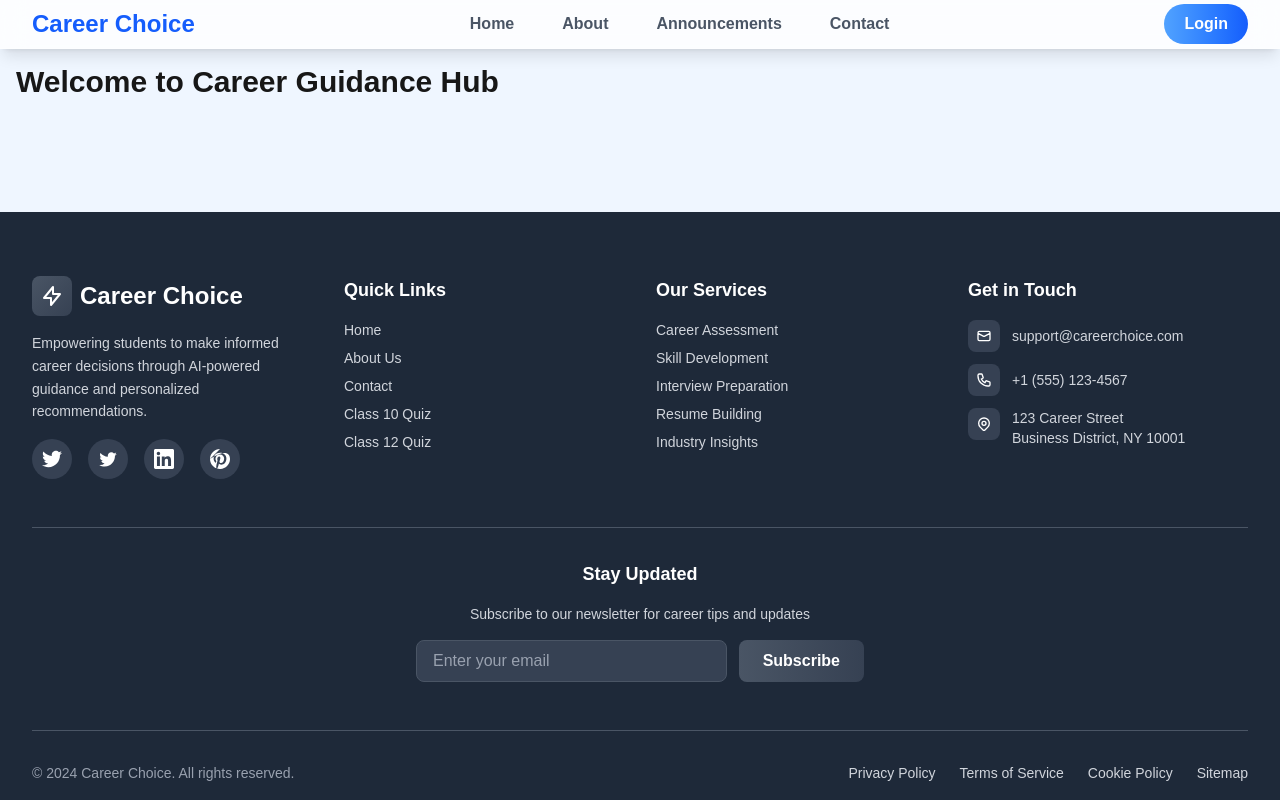
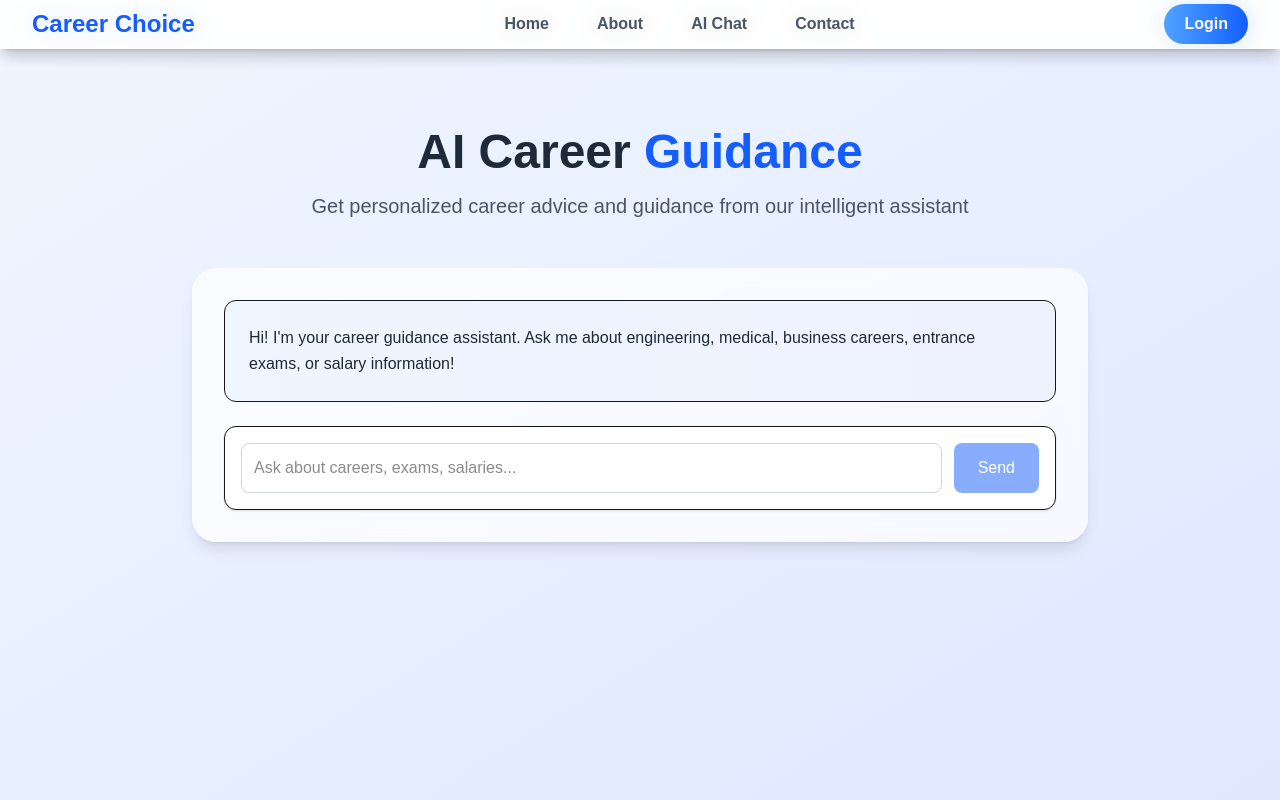
Before and after one commit to Gurkiratcodemaster/techtitans512, a Next.js app: page /chatbot in a window 1280 px wide. Shown: the top 800 px of the page. Built offline with nearby package versions, Linux system fonts and the light colour scheme.

Commit message:
adding chatbot

```diff
--- a/package.json
+++ b/package.json
@@ -9,8 +9,11 @@
     "lint": "eslint"
   },
   "dependencies": {
+    "@huggingface/inference": "^4.8.0",
     "@types/d3": "^7.4.3",
+    "axios": "^1.12.2",
     "d3": "^7.9.0",
+    "langchain": "^0.3.34",
     "next": "15.5.3",
     "react": "19.1.0",
     "react-dom": "19.1.0"
--- /dev/null
+++ b/src/app/api/chat/route.ts
@@ -0,0 +1,75 @@
+import { NextRequest, NextResponse } from "next/server";
+
+export async function POST(req: NextRequest) {
+  try {
+    console.log("API route called");
+
+    const body = await req.json();
+    console.log("Request body:", body);
+
+    const { question } = body as { question: string };
+
+    if (!question) {
+      console.log("No question provided");
+      return NextResponse.json({ answer: "No question provided" }, { status: 400 });
+    }
+
+    console.log("Processing question:", question);
+
+    // Career guidance responses based on common questions
+    const careerResponses: { [key: string]: string } = {
+      // Engineering questions
+      "engineering": "Engineering offers diverse paths like Computer Science, Mechanical, Electrical, and Civil Engineering. Consider your interests in technology, math, and problem-solving. Popular entrance exams include JEE Main and JEE Advanced.",
+
+      "computer science": "Computer Science is excellent for those interested in programming, AI, and technology. Career options include Software Developer, Data Scientist, Cybersecurity Specialist, and AI Engineer. Average salary ranges from 4-15 LPA for freshers.",
+
+      "data science": "Data Science combines statistics, programming, and domain knowledge. High demand field with roles in analytics, machine learning, and business intelligence. Requires skills in Python, R, SQL, and statistics.",
+
+      // Medical questions
+      "medical": "Medical field requires NEET qualification. Options include MBBS, BDS, BAMS, BHMS. Consider your interest in biology, helping others, and long study periods. Very rewarding but demanding career path.",
+
+      "doctor": "Becoming a doctor requires MBBS (5.5 years) followed by specialization. High responsibility, good income potential, and social respect. Consider if you can handle pressure and long working hours.",
+
+      // Business questions
+      "business": "Business careers include MBA, CA, CS, Marketing, Finance. Good communication skills and analytical thinking are important. Consider Commerce stream after 10th and prepare for relevant entrance exams.",
+
+      "mba": "MBA is great for leadership roles and higher salaries. Top colleges require CAT, XAT, or GMAT. Work experience before MBA can be beneficial. Specializations include Finance, Marketing, Operations, HR.",
+
+      // General guidance
+      "career choice": "Choose based on your interests, strengths, and market demand. Consider taking aptitude tests, talking to professionals, and researching salary trends. Don't just follow peer pressure.",
+
+      "salary": "Salary depends on field, skills, location, and company. Engineering/Tech: 3-12 LPA, Medical: 4-10 LPA, Business/Finance: 3-8 LPA for freshers. Focus on skills development for better opportunities.",
+
+      "entrance exams": "Major exams: JEE (Engineering), NEET (Medical), CAT (MBA), CLAT (Law), NATA (Architecture). Start preparation early, understand exam pattern, and practice regularly."
+    };
+
+    // Convert question to lowercase for matching
+    const lowerQuestion = question.toLowerCase();
+
+    // Find matching response
+    let answer = "I'm here to help with career guidance! You can ask me about:\n\n• Engineering careers and entrance exams\n• Medical field and NEET preparation\n• Business and MBA options\n• Salary expectations\n• Career choice guidance\n\nWhat specific career topic interests you?";
+
+    // Check for keywords in the question
+    for (const [keyword, response] of Object.entries(careerResponses)) {
+      if (lowerQuestion.includes(keyword)) {
+        answer = response;
+        break;
+      }
+    }
+
+    // Handle specific question types
+    if (lowerQuestion.includes("salary") || lowerQuestion.includes("pay") || lowerQuestion.includes("income")) {
+      answer = careerResponses["salary"];
+    } else if (lowerQuestion.includes("exam") || lowerQuestion.includes("entrance") || lowerQuestion.includes("test")) {
+      answer = careerResponses["entrance exams"];
+    } else if (lowerQuestion.includes("choose") || lowerQuestion.includes("which") || lowerQuestion.includes("best")) {
+      answer = careerResponses["career choice"];
+    }
+
+    console.log("Sending answer:", answer);
+    return NextResponse.json({ answer });
+  } catch (error: any) {
+    console.error("API Error:", error);
+    return NextResponse.json({ error: error.message }, { status: 500 });
+  }
+}
--- a/src/app/chatbot/page.tsx
+++ b/src/app/chatbot/page.tsx
@@ -1,10 +1,29 @@
+// /app/chatbot/page.tsx
+"use client";
+import { Navbar } from "@/components/navbar";
 import Chatbot from "@/components/chatbot";
 
-export default function Home() {
+export default function ChatbotPage() {
   return (
-    <div className="p-4">
-      <h1 className="text-3xl font-bold mb-4">Welcome to Career Guidance Hub</h1>
-      <Chatbot />
+    <div className="min-h-screen bg-gradient-to-br from-blue-50 to-indigo-100">
+      <Navbar />
+
+      <div className="pt-20 px-8">
+        <div className="max-w-4xl mx-auto">
+          <div className="text-center mb-12">
+            <h1 className="text-5xl font-bold text-gray-800 mb-4">
+              AI Career <span className="text-blue-600">Guidance</span>
+            </h1>
+            <p className="text-xl text-gray-600 max-w-3xl mx-auto">
+              Get personalized career advice and guidance from our intelligent assistant
+            </p>
+          </div>
+
+          <div className="bg-white/70 backdrop-blur-sm rounded-3xl p-8 shadow-lg">
+            <Chatbot />
+          </div>
+        </div>
+      </div>
     </div>
   );
 }
--- a/src/app/layout.tsx
+++ b/src/app/layout.tsx
@@ -1,7 +1,6 @@
 import type { Metadata } from "next";
 import "./globals.css";
 import ClientLayout from "@/components/ClientLayout";
-import Chatbot from "@/components/chatbot";
 
 export const metadata: Metadata = {
   title: "Career Choice",
@@ -18,8 +17,6 @@ export default function RootLayout({
       <body>
         {/* Delegate rendering of Navbar & children to ClientLayout */}
         <ClientLayout>{children}</ClientLayout>
-        <Chatbot />
-
       </body>
     </html>
   );
--- a/src/components/chatbot.tsx
+++ b/src/components/chatbot.tsx
@@ -1,44 +1,73 @@
 "use client";
-import { useEffect } from "react";
-
-declare global {
-  interface Window {
-    botpressWebChat?: any;
-  }
-}
+import { useState } from "react";
 
 export default function Chatbot() {
-  useEffect(() => {
-    const script1 = document.createElement("script");
-    script1.src = "https://cdn.botpress.cloud/webchat/v3.3/inject.js";
-    script1.async = true;
-    script1.onload = () => {
-      const script2 = document.createElement("script");
-      script2.src = "https://files.bpcontent.cloud/2025/09/18/16/20250918165952-O27BEY8P.js";
-      script2.defer = true;
-      document.body.appendChild(script2);
-    };
-    document.body.appendChild(script1);
+  const [question, setQuestion] = useState("");
+  const [answer, setAnswer] = useState("Hi! I'm your career guidance assistant. Ask me about engineering, medical, business careers, entrance exams, or salary information!");
+  const [loading, setLoading] = useState(false);
 
-    return () => {
-      document.body.removeChild(script1);
-    };
-  }, []);
+  const handleSubmit = async (e: React.FormEvent) => {
+    e.preventDefault();
+    if (!question.trim()) return;
+
+    setLoading(true);
+    const currentQuestion = question;
+    setQuestion("");
+
+    try {
+      const res = await fetch("/api/chat", {
+        method: "POST",
+        headers: {
+          "Content-Type": "application/json",
+        },
+        body: JSON.stringify({ question: currentQuestion }),
+      });
+
+      if (!res.ok) {
+        throw new Error(`HTTP error! status: ${res.status}`);
+      }
+
+      const data = await res.json();
+      setAnswer(data.answer || "No response from bot");
+
+    } catch (err) {
+      console.error("Chat error:", err);
+      setAnswer(`Error: ${err instanceof Error ? err.message : 'Unable to get response'}`);
+    } finally {
+      setLoading(false);
+    }
+  };
 
   return (
-    <div className="fixed bottom-4 right-4 z-50" id="bp-web-chat" />
+    <div className="w-full max-w-4xl mx-auto">
+      <div className="mb-6 bg-gradient-to-r from-blue-50 to-indigo-50 p-6 rounded-xl border">
+        <div className="text-gray-800 leading-relaxed">{loading ? "Thinking..." : answer}</div>
+      </div>
+
+      <form onSubmit={handleSubmit} className="bg-white border rounded-xl p-4 shadow-sm">
+        <div className="flex space-x-3">
+          <input
+            type="text"
+            value={question}
+            onChange={(e) => setQuestion(e.target.value)}
+            placeholder="Ask about careers, exams, salaries..."
+            className="flex-1 p-3 rounded-lg border border-gray-300 focus:outline-none focus:ring-2 focus:ring-blue-500"
+          />
+          <button
+            type="submit"
+            disabled={loading || !question.trim()}
+            className="bg-blue-600 text-white px-6 py-3 rounded-lg hover:bg-blue-700 disabled:opacity-50"
+          >
+            {loading ? "Thinking..." : "Send"}
+          </button>
+        </div>
+      </form>
+    </div>
   );
 }
 
-// Function to open the chatbot from anywhere in the app
 export const openChatbot = () => {
-  if (typeof window !== 'undefined' && window.botpressWebChat) {
-    window.botpressWebChat.toggle();
-  } else {
-    // If botpress isn't loaded yet, try to find the trigger button
-    const botpressButton = document.querySelector('[data-testid="bp-widget-web-chat"] button');
-    if (botpressButton) {
-      (botpressButton as HTMLButtonElement).click();
-    }
+  if (typeof window !== 'undefined') {
+    window.location.href = '/chatbot';
   }
 };
--- a/src/components/navbar.tsx
+++ b/src/components/navbar.tsx
@@ -10,7 +10,7 @@ export function Navbar() {
         <nav className="flex items-center space-x-8">
           <Link href="/" className="px-2 py-1 text-gray-600 font-semibold hover:text-blue-500 relative transition-colors duration-300 after:content-[''] after:absolute after:bottom-0 after:left-0 after:w-0 after:h-0.5 after:bg-blue-500 after:transition-all after:duration-300 hover:after:w-full">Home</Link>
           <Link href="/about" className="px-2 py-1 text-gray-600 font-semibold hover:text-blue-500 relative transition-colors duration-300 after:content-[''] after:absolute after:bottom-0 after:left-0 after:w-0 after:h-0.5 after:bg-blue-500 after:transition-all after:duration-300 hover:after:w-full">About</Link>
-          <a href="#" className="px-2 py-1 text-gray-600 font-semibold hover:text-blue-500 relative transition-colors duration-300 after:content-[''] after:absolute after:bottom-0 after:left-0 after:w-0 after:h-0.5 after:bg-blue-500 after:transition-all after:duration-300 hover:after:w-full">Announcements</a>
+          <Link href="/chatbot" className="px-2 py-1 text-gray-600 font-semibold hover:text-blue-500 relative transition-colors duration-300 after:content-[''] after:absolute after:bottom-0 after:left-0 after:w-0 after:h-0.5 after:bg-blue-500 after:transition-all after:duration-300 hover:after:w-full">AI Chat</Link>
           <Link href="/contact" className="px-2 py-1 text-gray-600 font-semibold hover:text-blue-500 relative transition-colors duration-300 after:content-[''] after:absolute after:bottom-0 after:left-0 after:w-0 after:h-0.5 after:bg-blue-500 after:transition-all after:duration-300 hover:after:w-full">Contact</Link>
         </nav>
       </div>
```
Also changed, not shown: 1 other file (tests, documents, lock files or other folders).
